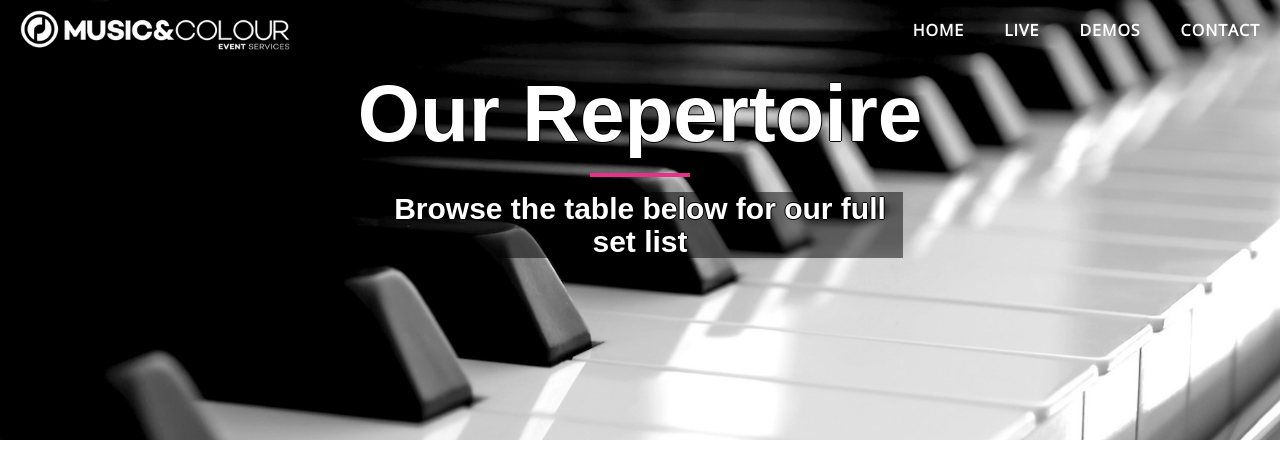
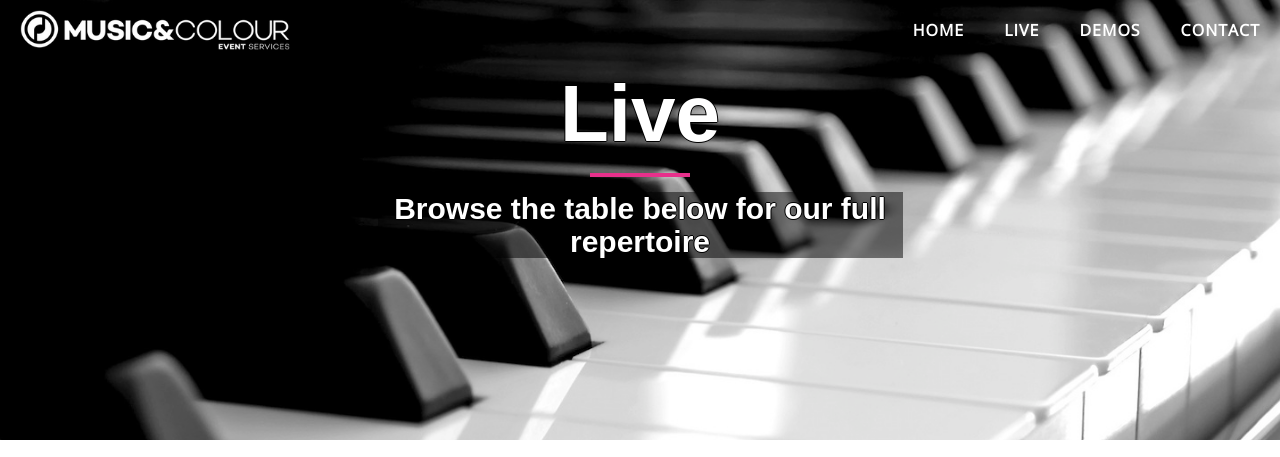
Before and after one commit to ajroberts10/musicandcolour, a Node server app: template src/views/partials/live.html in a window 1280 px wide. Shown: the top 457 px of the page. Run offline with Node 20, Linux system fonts and the light colour scheme; the template is opened without the code that fills it, so the values that code supplies are empty; some libraries are stand-ins or nearby versions; some web fonts are replaced.

Commit message:
updating live

```diff
--- a/src/views/partials/live.html
+++ b/src/views/partials/live.html
@@ -10,9 +10,9 @@
         <div class="row">
             <div class="col-lg-8 col-lg-offset-2 col-md-10 col-md-offset-1">
                 <div class="page-heading">
-                    <h1>Our Repertoire</h1>
+                    <h1>Live</h1>
                     <hr class="small">
-                    <span class="subheading">Browse the table below for our full set list</span>
+                    <span class="subheading">Browse the table below for our full repertoire</span>
                 </div>
             </div>
         </div>
```
